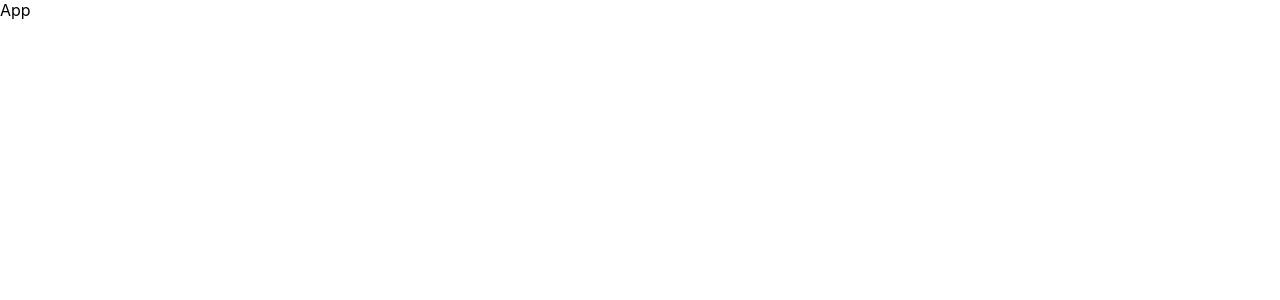
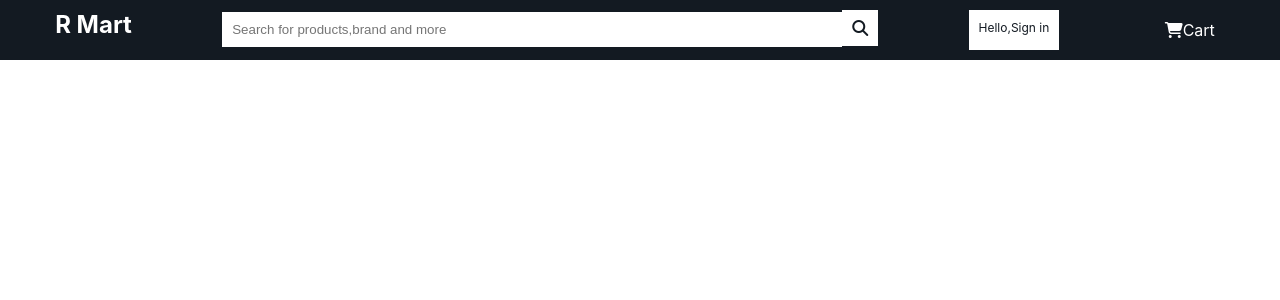
Before and after one commit to Abhijrt/r-mart-frontend, a React (Create React App) app: page / in a window 1280 px wide. Shown: the top 300 px of the page. Built offline with nearby package versions, Linux system fonts and the light colour scheme.

Commit message:
adding the NavBar

```diff
--- a/package.json
+++ b/package.json
@@ -9,6 +9,7 @@
     "react": "^16.13.1",
     "react-dom": "^16.13.1",
     "react-redux": "^7.2.1",
+    "react-router-dom": "^5.2.0",
     "react-scripts": "3.4.3",
     "redux": "^4.0.5",
     "redux-logger": "^3.0.6",
@@ -34,5 +35,8 @@
       "last 1 firefox version",
       "last 1 safari version"
     ]
+  },
+  "devDependencies": {
+    "node-sass": "^4.14.1"
   }
 }
--- a/public/index.html
+++ b/public/index.html
@@ -39,5 +39,9 @@
       To begin the development, run `npm start` or `yarn start`.
       To create a production bundle, use `npm run build` or `yarn build`.
     -->
+    <script
+      src="https://kit.fontawesome.com/90f89e9e87.js"
+      crossorigin="anonymous"
+    ></script>
   </body>
 </html>
--- a/src/components/App.js
+++ b/src/components/App.js
@@ -1,7 +1,12 @@
-import React from "react";
-
-function App() {
-  return <div className="App">App</div>;
+import React, { Component } from "react";
+import { NavBar } from "../components";
+import "../styles/app.scss";
+export default class App extends Component {
+  render() {
+    return (
+      <div>
+        <NavBar />
+      </div>
+    );
+  }
 }
-
-export default App;
--- /dev/null
+++ b/src/components/NavBar.js
@@ -0,0 +1,32 @@
+import React, { Component } from "react";
+import { Link } from "react-router-dom";
+
+export default class NavBar extends Component {
+  render() {
+    return (
+      <nav className="main-navbar-container">
+        <div className="project-name">
+          {/* <Link className="nav-link" to="/"> */}R Mart
+          {/* </Link> */}
+        </div>
+        <div className="search-bar">
+          <input placeholder="Search for products,brand and more" />
+          <i className="fa fa-search"></i>
+        </div>
+        <div className="sign-in">
+          Hello,
+          {/* <Link className="nav-link" to="/login"> */}
+          Sign in
+          {/* </Link> */}
+        </div>
+        <div className="cart-icon">
+          {/* <Link className="nav-link" to="/cart"> */}
+          <i className="fa fa-shopping-cart"></i>
+          <span>Cart</span>
+
+          {/* </Link> */}
+        </div>
+      </nav>
+    );
+  }
+}
--- /dev/null
+++ b/src/components/index.js
@@ -0,0 +1,3 @@
+import NavBar from "./NavBar";
+
+export { NavBar };
--- /dev/null
+++ b/src/styles/NavBar.scss
@@ -0,0 +1,43 @@
+.main-navbar-container {
+  display: flex;
+  justify-content: space-around;
+  background-color: #131a22;
+  padding: 10px;
+  .project-name {
+    font-size: x-large;
+    font-weight: 700;
+    color: white;
+    justify-content: center;
+    cursor: pointer;
+  }
+  .search-bar {
+    input {
+      width: 600px;
+      padding: 10px;
+      border: none;
+    }
+    i {
+      background-color: white;
+      padding: 10px;
+      color: #131a22;
+    }
+    input:hover {
+      border: none;
+    }
+  }
+  .sign-in {
+    padding: 10px;
+    color: #131a22;
+    background-color: white;
+    font-size: 12px;
+    cursor: pointer;
+  }
+  .cart-icon {
+    padding: 10px;
+    color: white;
+    cursor: pointer;
+    i {
+      padding-left: 5px;
+    }
+  }
+}
--- a/src/styles/app.scss
+++ b/src/styles/app.scss
@@ -0,0 +1 @@
+@import "./NavBar.scss";
```
Also changed, not shown: 1 other file (tests, documents, lock files or other folders).
